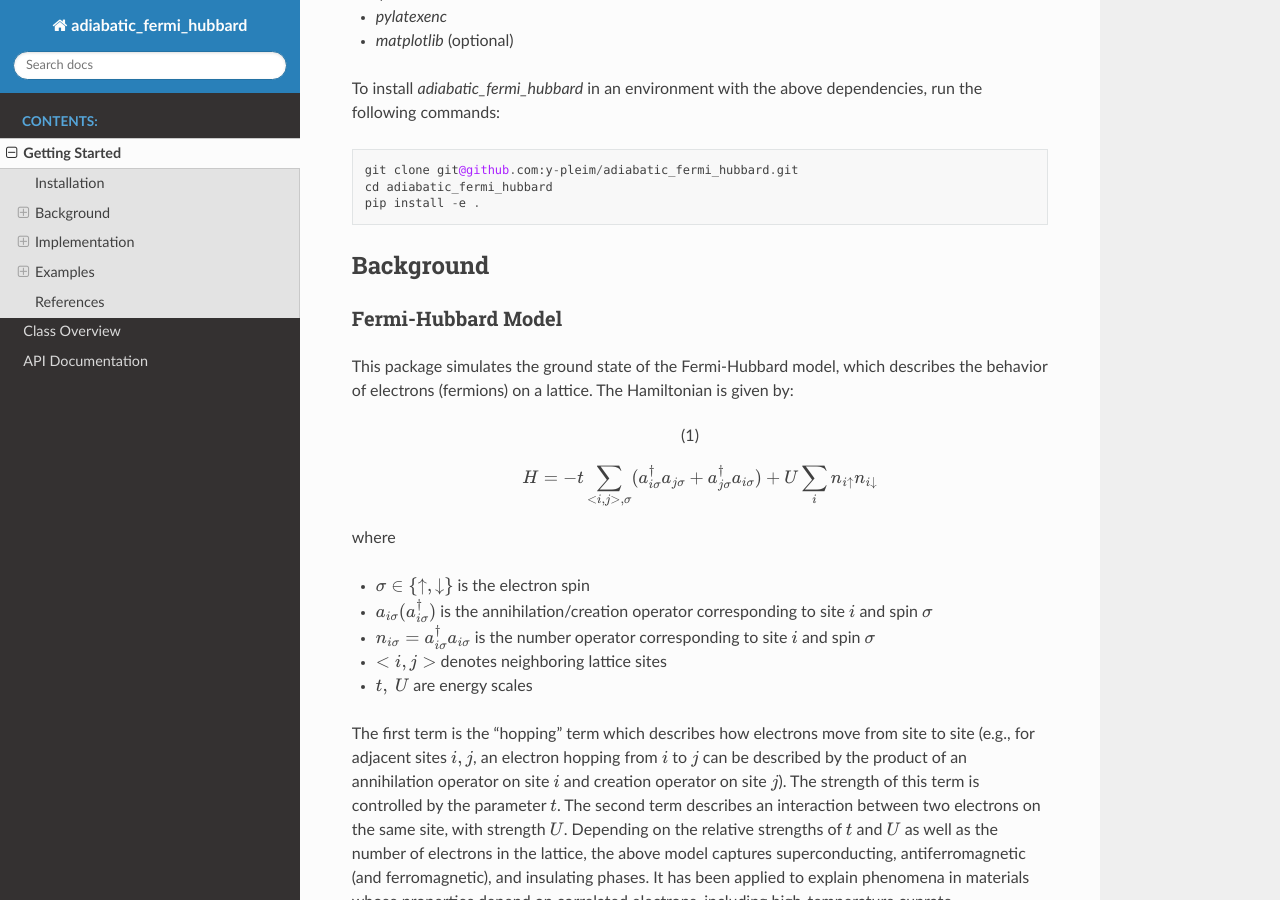
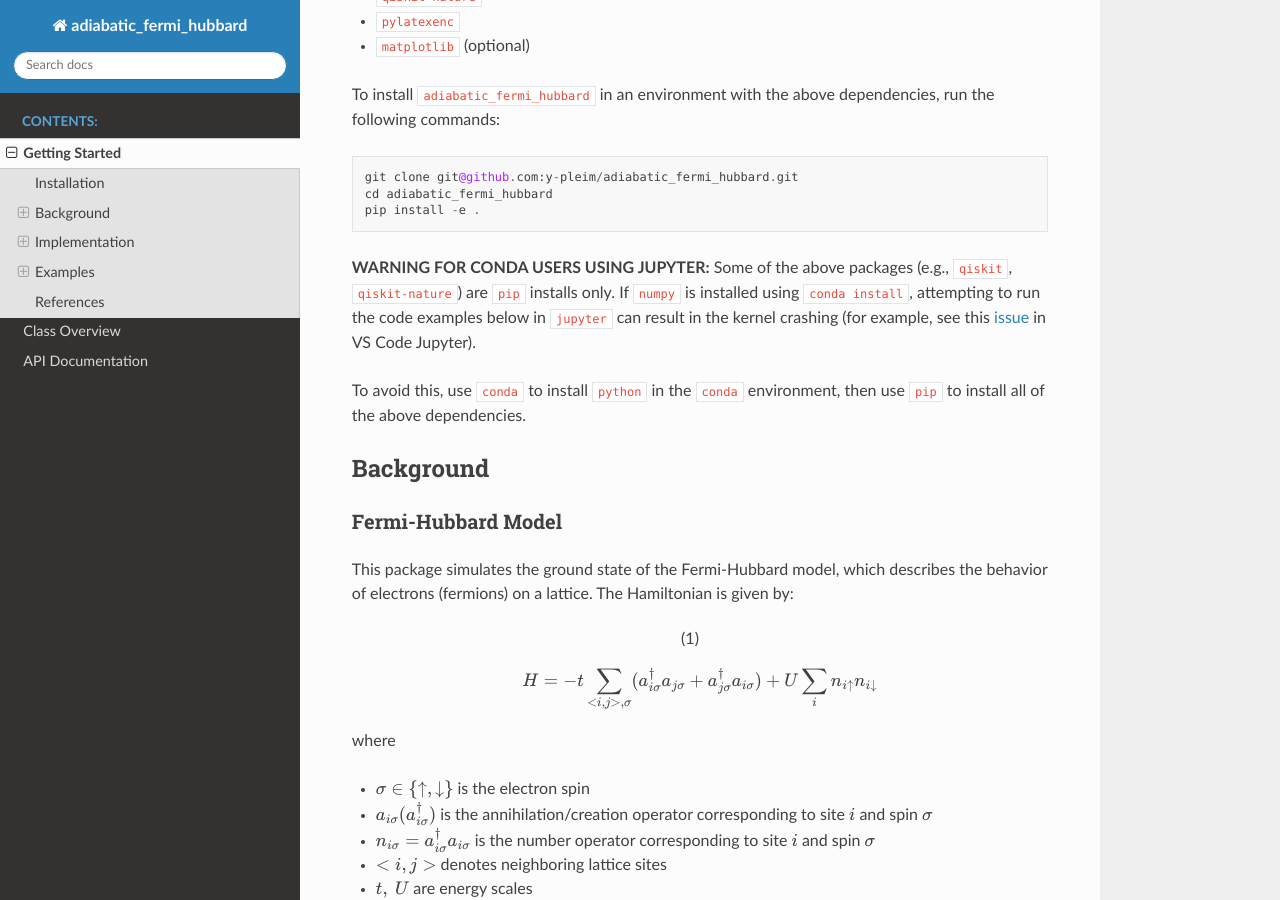
Before and after one commit to y-pleim/adiabatic_fermi_hubbard, a Sphinx documentation site: the page built from docs/getting_started.rst, in a window 1280 px wide and 900 px high, scrolled down 427 px. Built offline with Sphinx 7.4.7 and the Read the Docs theme 2.0.0, drawn with Linux system fonts in a browser that asks for light colours; the version number could not be read and is left out; some of the changed text lies outside the part shown.

Commit message:
fixed formatting and added conda warning

```diff
--- a/docs/getting_started.rst
+++ b/docs/getting_started.rst
@@ -9,14 +9,14 @@ Installation
 This package is designed for Python 3.8-3.12 and requires the following packages to be installed
 in the environment:
 
-* `numpy`
-* `qiskit==0.46.0`
-* `qiskit-aer`
-* `qiskit-nature`
-* `pylatexenc`
-* `matplotlib` (optional)
+* ``numpy``
+* ``qiskit==0.46.0``
+* ``qiskit-aer``
+* ``qiskit-nature``
+* ``pylatexenc``
+* ``matplotlib`` (optional)
 
-To install `adiabatic_fermi_hubbard` in an environment with the above dependencies, run the following
+To install ``adiabatic_fermi_hubbard`` in an environment with the above dependencies, run the following
 commands:
 
 ::
@@ -24,6 +24,13 @@ commands:
     git clone git@github.com:y-pleim/adiabatic_fermi_hubbard.git
     cd adiabatic_fermi_hubbard
     pip install -e .
+
+**WARNING FOR CONDA USERS USING JUPYTER:** Some of the above packages (e.g., ``qiskit``, ``qiskit-nature``) are ``pip`` installs only. If ``numpy`` is installed using ``conda install``,
+attempting to run the code examples below in ``jupyter`` can result in the kernel crashing (for example, see this `issue`_ in VS Code Jupyter).
+
+.. _`issue`: https://github.com/microsoft/vscode-jupyter/wiki/Kernel-crashes-when-using-numpy
+
+To avoid this, use ``conda`` to install ``python`` in the ``conda`` environment, then use ``pip`` to install all of the above dependencies.
 
 Background
 ----------
@@ -82,7 +89,7 @@ the smallest difference between the first excited state energy and the ground st
 This approach has been previously applied to simulate the ground state of Fermi-Hubbard model with chemical potential and magnetic
 field terms, starting from the ground state of a Hamiltonian that describes d-wave electron pairing (a type of superconductivity) **[2]**.
 
-The `adiabatic_fermi_hubbard` package uses a different starting point to find the ground state of the Fermi-Hubbard model through adiabatic state preparation
+The ``adiabatic_fermi_hubbard`` package uses a different starting point to find the ground state of the Fermi-Hubbard model through adiabatic state preparation
 for small lattices.
 
 Implementation
@@ -92,9 +99,9 @@ This package creates Qiskit circuits **[12]** to carry out adiabatic state prepa
 
 Representing Fermionic Operators
 ''''''''''''''''''''''''''''''''
-This package relies heavily on methods in `qiskit-nature`, a part of the Qiskit ecosystem **[13]**, to create and manipulate fermionic raising/lowering operators. This
-is accomplished through the use of `qiskit-nature`'s `FermionicOp` objects **[14]**. The `adiabatic_fermi_hubbard` package adopts `qiskit-nature`'s convention for representing
-creation/annihilation operators for up and down spins, where `FermionicOp` objects with even (odd) indices correspond to spin up (down) electrons. For example, the
+This package relies heavily on methods in ``qiskit-nature``, a part of the Qiskit ecosystem **[13]**, to create and manipulate fermionic raising/lowering operators. This
+is accomplished through the use of ``qiskit-nature``'s ``FermionicOp`` objects **[14]**. The ``adiabatic_fermi_hubbard`` package adopts ``qiskit-nature``'s convention for representing
+creation/annihilation operators for up and down spins, where ``FermionicOp`` objects with even (odd) indices correspond to spin up (down) electrons. For example, the
 four creation/annilhilation operators for the first site in a 8-site 1D lattice are
 
 * :math:`a_{0 \uparrow}`: ``FermionicOp({“-_0”:1.0}, num_spin_orbitals=16)``
@@ -105,7 +112,7 @@ four creation/annilhilation operators for the first site in a 8-site 1D lattice
 The above example shows that the fermionic operators for a single lattice site are represented by two spin orbitals (in this case, 0 and 1). For an :math:`N = 8` lattice, the
 total number of spin orbitals is :math:`2N = 16` (hence the value of ``num_spin_orbitals`` in the above constructors) **[15]**.
 
-For a specified lattice size and :math:`t, U, \mu` parameters, the `adiabatic_fermi_hubbard` package constructs the Fermi-Hubbard Hamiltonian :eq:`ham_with_mu` out of these FermionicOp objects.
+For a specified lattice size and :math:`t, U, \mu` parameters, the ``adiabatic_fermi_hubbard`` package constructs the Fermi-Hubbard Hamiltonian :eq:`ham_with_mu` out of these FermionicOp objects.
 
 Jordan-Wigner Transformation
 ''''''''''''''''''''''''''''
@@ -116,7 +123,7 @@ The transformation of the fermionic annihilation/creation operators is given by
 .. math:: a_{i} = \bigotimes_{j=1}^{i} Z_j \otimes (X_i - i Y_i), a_{i}^\dagger = \bigotimes_{j=1}^{i} Z_j \otimes (X_i + i Y_i),
 
 where :math:`X_k, Y_k, Z_k` are Pauli gates acting on qubit :math:`k` and :math:`i` are the indices assigned by the convention in the previous section **[16]**.
-The `adiabatic_fermi_hubbard` package applies this transformation to express the Hamiltonian as a weighted sum of Pauli strings (e.g., :math:`X \otimes Y \otimes Z \otimes I`)
+The ``adiabatic_fermi_hubbard`` package applies this transformation to express the Hamiltonian as a weighted sum of Pauli strings (e.g., :math:`X \otimes Y \otimes Z \otimes I`)
 of size :math:`2N`, where :math:`N` is the number of lattice sites.
 
 Trotterization
@@ -136,7 +143,7 @@ However, provided :math:`\Delta t` is small, the Trotter approximation allows
 
 .. math:: exp(-i \Delta t \sum_{j} \alpha_j P_j ) \approx exp(-i \Delta t \alpha_1 P_1) exp(-i \Delta t \alpha_2 P_2) ... exp(-i \Delta t \alpha_K P_K)
 
-**[11]**, **[17]**. The `adiabatic_fermi_hubbard` package assumes the Trotter approximation to decompose the Jordan-Wigner transformed Hamiltonian into a sequence
+**[11]**, **[17]**. The ``adiabatic_fermi_hubbard`` package assumes the Trotter approximation to decompose the Jordan-Wigner transformed Hamiltonian into a sequence
 of rotations about Pauli strings.
 
 Rotation about :math:`2N` -dimensional Pauli strings
@@ -165,7 +172,7 @@ Adiabatic Evolution
 '''''''''''''''''''
 With the evolution operator corresponding to the Fermi-Hubbard Hamiltonian written in terms of single- and two-qubit gates, the adiabatic evolution can
 be implemented according to Equation :eq:`adiabatic` provided :math:`H_{initial}` is specified and the system is initialized in the ground state of :math:`H_{initial}`.
-The `adiabatic_fermi_hubbard` package uses
+The ``adiabatic_fermi_hubbard`` package uses
 
 .. math:: H_{initial} = \sum_{i}^{2N} X_i, ~ |\psi_0 \rangle = |--...- \rangle
 
@@ -185,15 +192,15 @@ In this context, :math:`H_{final} = H_{after ~JW}`, the Fermi-Hubbard Hamiltonia
 
 Validation
 ''''''''''
-To verify the ground state energy which results from the adiabatic state preparation circuit, `adiabatic_fermi_hubbard` includes methods which
-utilize `qiskit-nature`'s lattice problem eigensolver **[15]**. Based on tests, this approach works for lattices up to :math:`N = 11` sites.
+To verify the ground state energy which results from the adiabatic state preparation circuit, ``adiabatic_fermi_hubbard`` includes methods which
+utilize ``qiskit-nature``'s lattice problem eigensolver **[15]**. Based on tests, this approach works for lattices up to :math:`N = 11` sites.
 
 Examples
 --------
 
-Initializing `Lattice` and `HubbardHamiltonian` objects for a 4 site lattice
-''''''''''''''''''''''''''''''''''''''''''''''''''''''''''''''''''''''''''''
-This example shows how to create instances of the `Lattice` and `HubbardHamiltonian` classes.
+Initializing ``Lattice`` and ``HubbardHamiltonian`` objects for a 4 site lattice
+''''''''''''''''''''''''''''''''''''''''''''''''''''''''''''''''''''''''''''''''
+This example shows how to create instances of the ``Lattice`` and ``HubbardHamiltonian`` classes.
 
 ::
 
@@ -304,7 +311,7 @@ This should yield the following output:
 
 Rotating about a Pauli string
 '''''''''''''''''''''''''''''
-This example demonstrates the functionality of the `AdiabaticCircuit` method `pauli_string_rotation`.
+This example demonstrates the functionality of the ``AdiabaticCircuit`` method ``pauli_string_rotation``.
 
 ::
 
@@ -374,9 +381,9 @@ This should result in the following output (after approximately 17 minutes, with
     Ground state energy: -16.156581328882908
     Ground state energy (PBC): -15.63070980671954
 
-Using `qiskit-nature`'s eigensolver
-'''''''''''''''''''''''''''''''''''
-This example illustrates the methods in the `AdiabaticCircuit` class which can be used for validating
+Using ``qiskit-nature``'s eigensolver
+'''''''''''''''''''''''''''''''''''''
+This example illustrates the methods in the ``AdiabaticCircuit`` class which can be used for validating
 the ground state energy resulting from adiabatic state preparation.
 
 ::
@@ -414,7 +421,7 @@ This result in the following output:
 Error as a function of step count :math:`M` / step duration :math:`\Delta t` for :math:`N = 2`
 ''''''''''''''''''''''''''''''''''''''''''''''''''''''''''''''''''''''''''''''''''''''''''''''
 The following code block creates a plot which shows the difference between the ground state energy found through adiabatic state preparation and
-the reference ground state energy found using `qiskit-nature` for different :math:`M` and :math:`\Delta t` values.
+the reference ground state energy found using ``qiskit-nature`` for different :math:`M` and :math:`\Delta t` values.
 
 ::
 
@@ -477,7 +484,7 @@ There are a few trends to pick out from the above plot:
 Validating the "slow" evolution condition for :math:`N = 2`
 '''''''''''''''''''''''''''''''''''''''''''''''''''''''''''
 This example aims to quantify the quantity :math:`1/(E_0 - E_1)^2` to investigate the condition :math:`t >> 1/(E_0 - E_1)^2` discussed in the above example. This example
-makes use of the `diagonalize_hamiltonian` method.
+makes use of the ``diagonalize_hamiltonian`` method.
 
 ::
 
@@ -555,7 +562,7 @@ explored in the previous section generally improved for increasing evolution tim
 
 A larger lattice (:math:`N = 12`)
 '''''''''''''''''''''''''''''''''
-The following code block is an example of a large lattice whose ground state cannot be solved using the `qiskit-nature` eigensolver, but
+The following code block is an example of a large lattice whose ground state cannot be solved using the ``qiskit-nature`` eigensolver, but
 can be "solved" with adiabatic state preparation.
 ::
 
```
Also changed, not shown: other parts of docs/getting_started.rst (+1 -1 lines), docs/html/_sources/getting_started.rst.txt (+35 -28 lines), docs/html/getting_started.html (+31 -28 lines), docs/html/searchindex.js, 2 other files.
